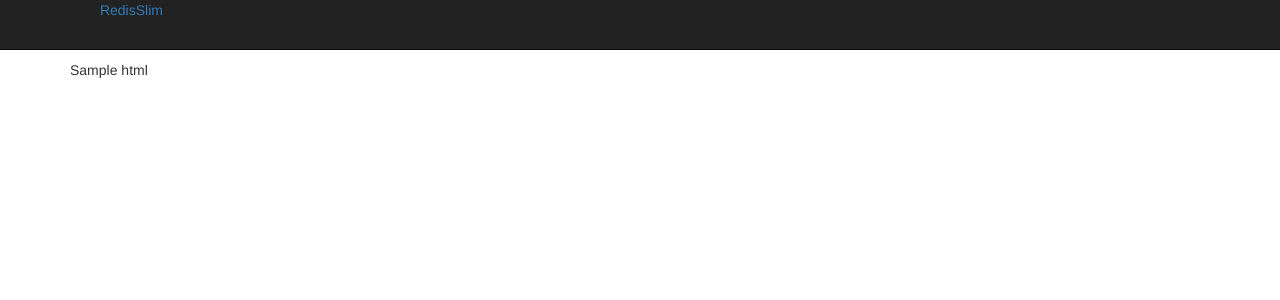
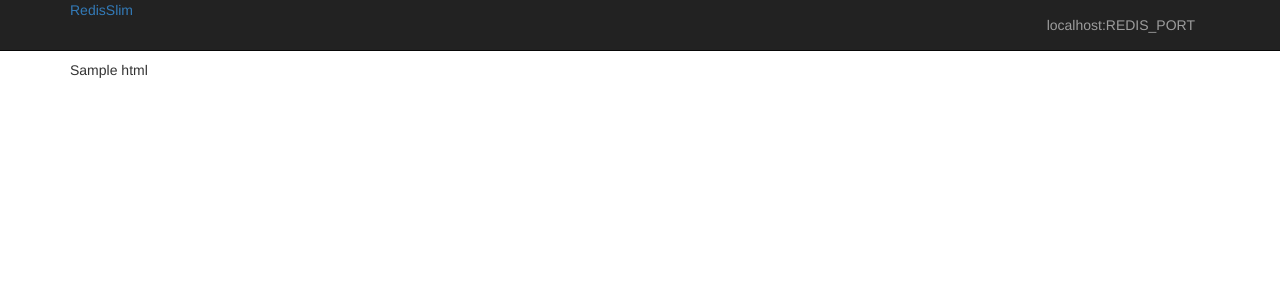
Before and after one commit to La0/redislim, a PHP site: template templates/layout.php in a window 1280 px wide. Shown: the top 300 px of the page. Run offline with PHP 8.4, Linux system fonts and the light colour scheme; the template is opened without the code that fills it: most values are stand-ins (such as "Sample title", 1, 10 or a date in 2020); some libraries are stand-ins or nearby versions.

Commit message:
Display current host in layout

```diff
--- a/templates/layout.php
+++ b/templates/layout.php
@@ -1,7 +1,7 @@
 <html>
 <head>
   <title>RediSlim</title>
-  <link href="//netdna.bootstrapcdn.com/twitter-bootstrap/2.2.1/css/bootstrap-combined.min.css" rel="stylesheet" />
+  <link href="http://netdna.bootstrapcdn.com/twitter-bootstrap/2.2.1/css/bootstrap-combined.min.css" rel="stylesheet" />
   <style>
   body { padding-top: 60px; }
   </style>
@@ -11,18 +11,15 @@
 <div class="navbar navbar-inverse navbar-fixed-top">
   <div class="navbar-inner">
     <div class="container">
-      <a class="btn btn-navbar" data-toggle="collapse" data-target=".nav-collapse">
-        <span class="icon-bar"></span>
-        <span class="icon-bar"></span>
-        <span class="icon-bar"></span>
-      </a>
       <a class="brand" href="?">RedisSlim</a>
       <div class="nav-collapse collapse">
         <ul class="nav">
-          <li class="active"><a href="?">Home</a></li>
-          <li><a href="">About</a></li>
-          <li><a href="#contact">Contact</a></li>
+          <li><a href=".">Home</a></li>
+          <li><a href="./infos">Infos</a></li>
         </ul>
+      </div>
+      <div class="navbar-text pull-right">
+        <?=REDIS_HOST?>:<?=REDIS_PORT?>
       </div>
     </div>
   </div>
```
